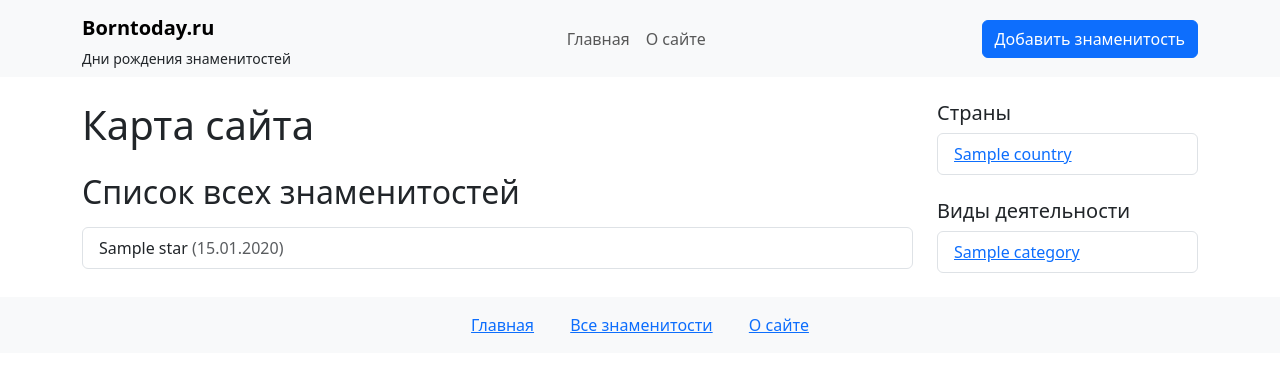
After one commit to Winesent/borntoday, a Django app: page /sitemap/ in a window 1280 px wide. The commit adds this page. Shown: the top 372 px of the page. Run offline with Django 5.2, Linux system fonts and the light colour scheme; tables that the repository leaves empty hold one stand-in row (values such as "Sample post").

Commit message:
добавлена карта сайта

```diff
--- a/my_site/urls.py
+++ b/my_site/urls.py
@@ -18,7 +18,7 @@ urlpatterns = [
    # Знаменитости по виду деятельности
    path('industry/<slug:slug>/', views.stars_by_category, name='stars_by_category'),
    path('add/', views.add_star, name='add_star'),  # Добавление знаменитости
-
+   path('sitemap/', views.sitemap, name='sitemap'),
 ]
 if settings.DEBUG:
     urlpatterns += static(settings.MEDIA_URL, document_root=settings.MEDIA_ROOT)
--- a/star/templates/star/footer.html
+++ b/star/templates/star/footer.html
@@ -3,7 +3,7 @@
     <div class="row">
       <div class="col text-center">
         <a href="{% url 'star_index' %}" class="mx-3">Главная</a>
-        <a href="{% url 'star_index' %}" class="mx-3">Все знаменитости</a>
+        <a href="{% url 'sitemap' %}" class="mx-3">Все знаменитости</a>
         <a href="{% url 'about' %}" class="mx-3">О сайте</a>
       </div>
     </div>
--- /dev/null
+++ b/star/templates/star/sitemap.html
@@ -0,0 +1,22 @@
+{% extends 'star/base.html' %}
+{% block title %}{{ title }}{% endblock %}
+
+{% block content %}
+<h1 class="mb-4">Карта сайта</h1>
+<h2 class="mb-3">Список всех знаменитостей</h2>
+
+{% if stars %}
+    <div class="list-group">
+        {% for star in stars %}
+            <a href="{% url 'star_detail' star.slug %}" class="list-group-item list-group-item-action">
+                {{ star.name }}
+                {% if star.birth_date %}
+                    <span class="text-muted">({{ star.birth_date|date:"d.m.Y" }})</span>
+                {% endif %}
+            </a>
+        {% endfor %}
+    </div>
+{% else %}
+    <div class="alert alert-info">На данный момент нет опубликованных знаменитостей.</div>
+{% endif %}
+{% endblock %}
--- a/star/views.py
+++ b/star/views.py
@@ -149,3 +149,23 @@ def add_star(request):
         'star_categories': categories,
     }
     return render(request, 'star/add-star.html', context)
+
+
+def sitemap(request):
+    """
+    Карта сайта со списком всех знаменитостей
+    """
+    # Получаем все опубликованные звезды, сортированные по имени
+    stars = Star.objects.filter(is_published=True).order_by('name')
+
+    # Получаем все страны и категории для меню (как в других представлениях)
+    countries = Country.objects.all()
+    categories = Category.objects.all()
+
+    context = {
+        'stars': stars,
+        'star_countries': countries,
+        'star_categories': categories,
+        'title': 'Карта сайта - Все знаменитости',
+    }
+    return render(request, 'star/sitemap.html', context)
```
